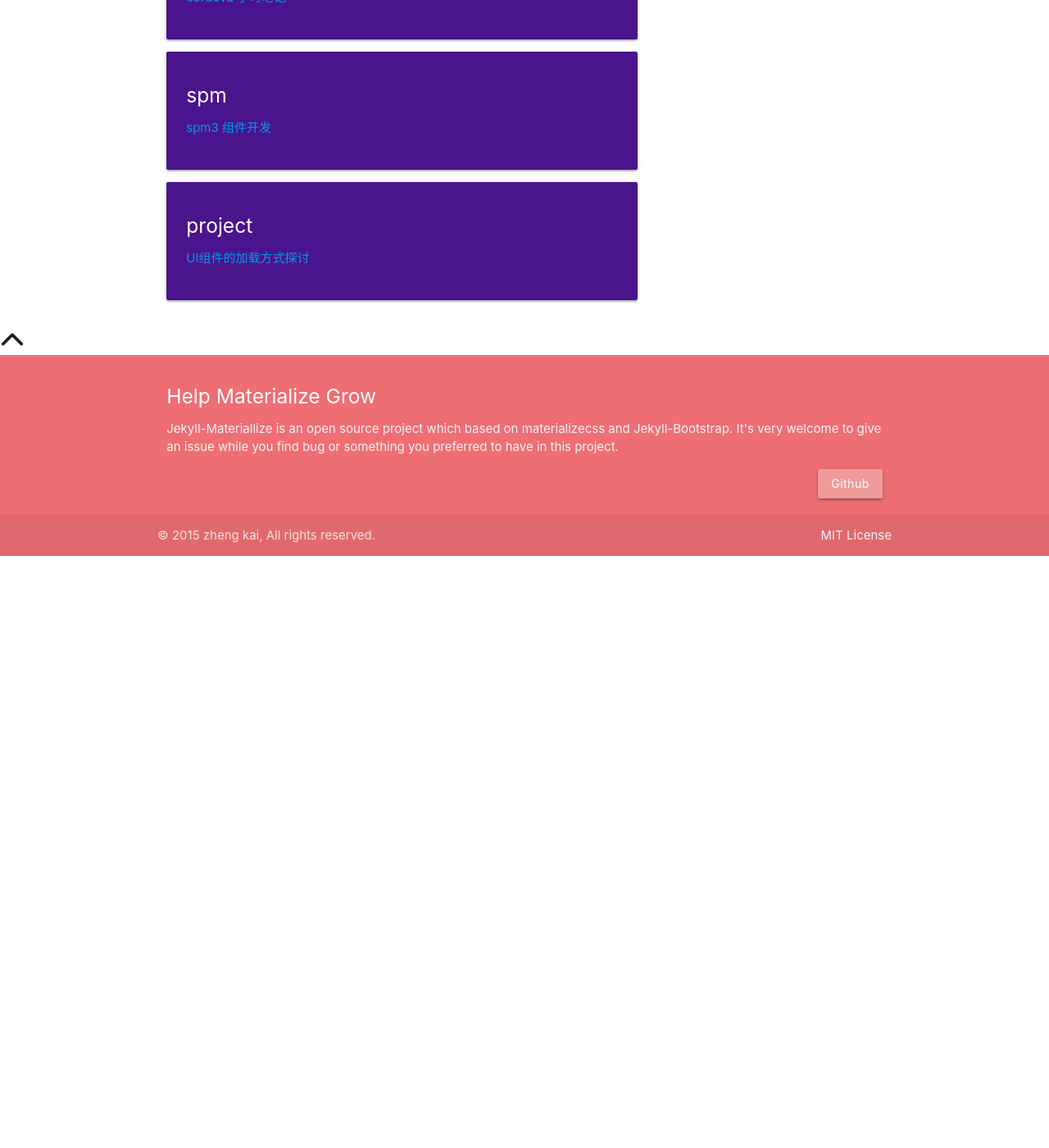
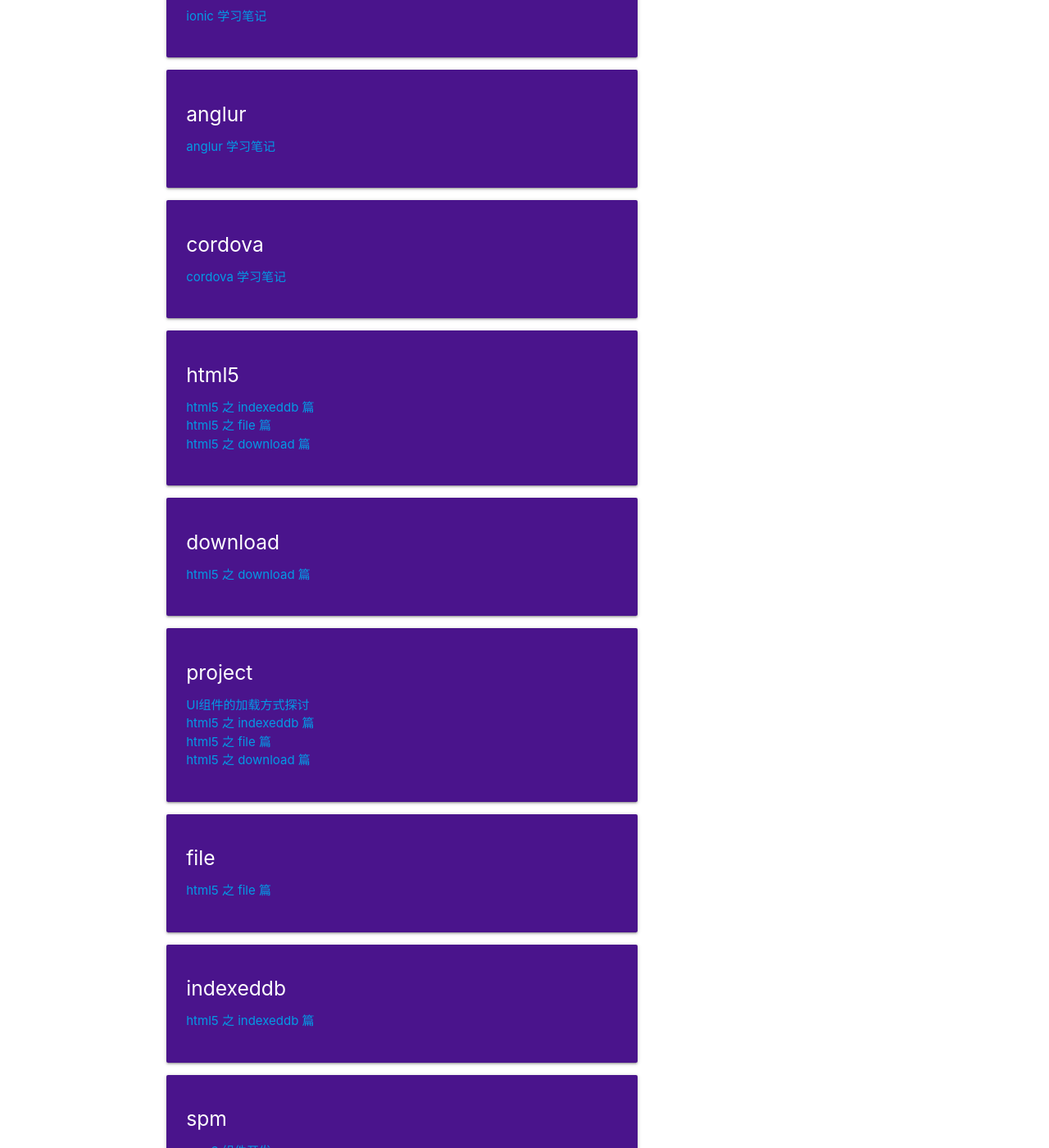
Before and after one commit to honger05/honger05.github.io, a Jekyll site: the page built from tags.html, in a window 1280 px wide and 1400 px high, scrolled down 2525 px. Shown: the whole window at 82% size. Built offline with Jekyll 4.4.1, drawn with Linux system fonts in a browser that asks for light colours; nearby versions of some CDN libraries; library files that are not in the unit come from our copies; Markdown is read by kramdown in place of the engine named in the settings; before the commit the page ends 3203 px from its top, so only the background shows below that; some of the changed text lies outside the part shown.

Commit message:
new blog

```diff
--- /dev/null
+++ b/_posts/html5/2015-04-01-html5-download.md
@@ -0,0 +1,9 @@
+---
+layout: post
+title: html5 之 download 篇
+date: 2015-04-01
+categories: html5
+tags: [html5, download, project]
+shortContent: ""
+---
+{% include JB/setup %}
--- /dev/null
+++ b/_posts/html5/2015-04-02-html5-file.md
@@ -0,0 +1,9 @@
+---
+layout: post
+title: html5 之 file 篇
+date: 2015-04-02
+categories: html5
+tags: [html5, file, project]
+shortContent: ""
+---
+{% include JB/setup %}
--- /dev/null
+++ b/_posts/html5/2015-04-03-html5-indexeddb.md
@@ -0,0 +1,9 @@
+---
+layout: post
+title: html5 之 indexeddb 篇
+date: 2015-04-03
+categories: html5
+tags: [html5, indexeddb, project]
+shortContent: ""
+---
+{% include JB/setup %}
```
Also changed, not shown: _posts/git/2015-01-01-git.md (+1 -1 lines), _posts/tools/2014-08-12-sublime.md (added, +9 -0 lines).
